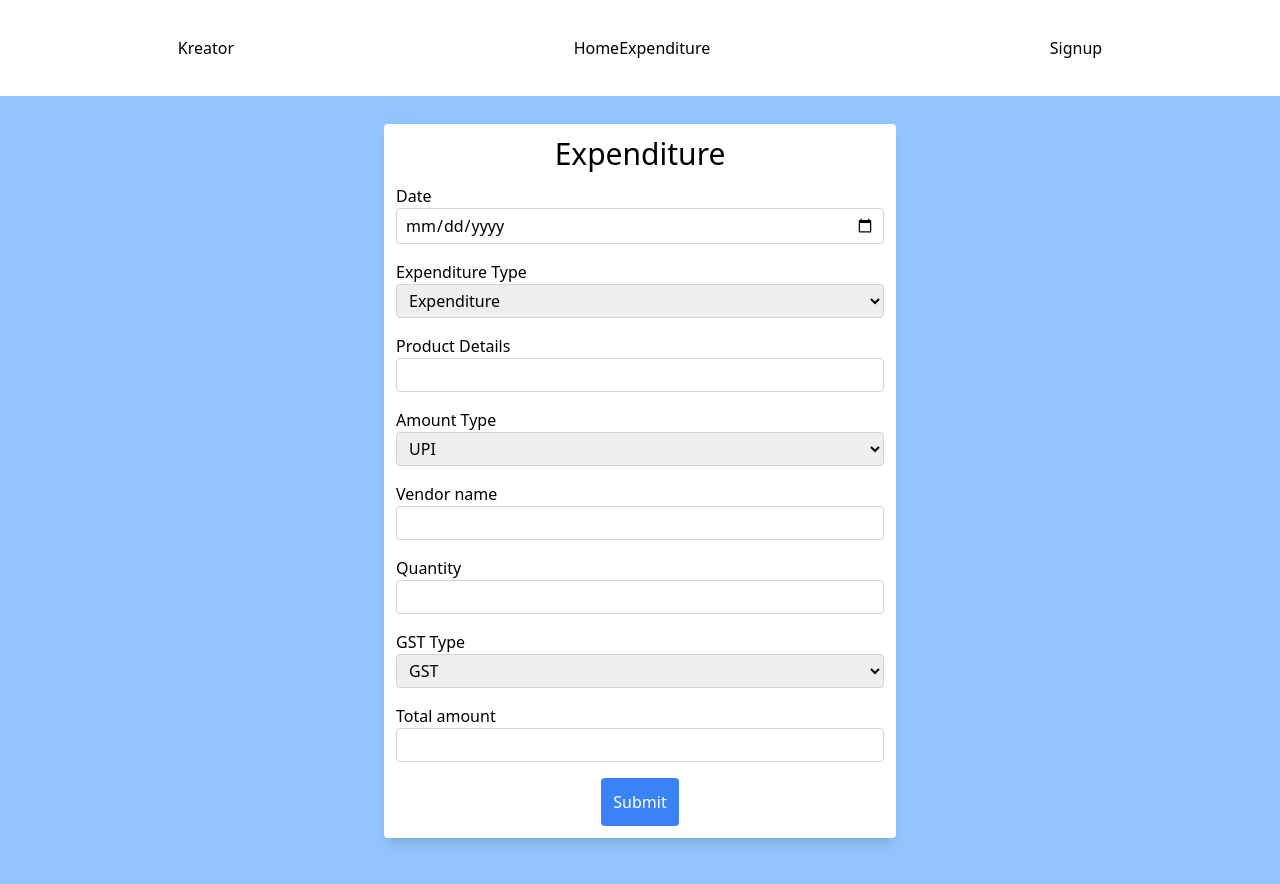
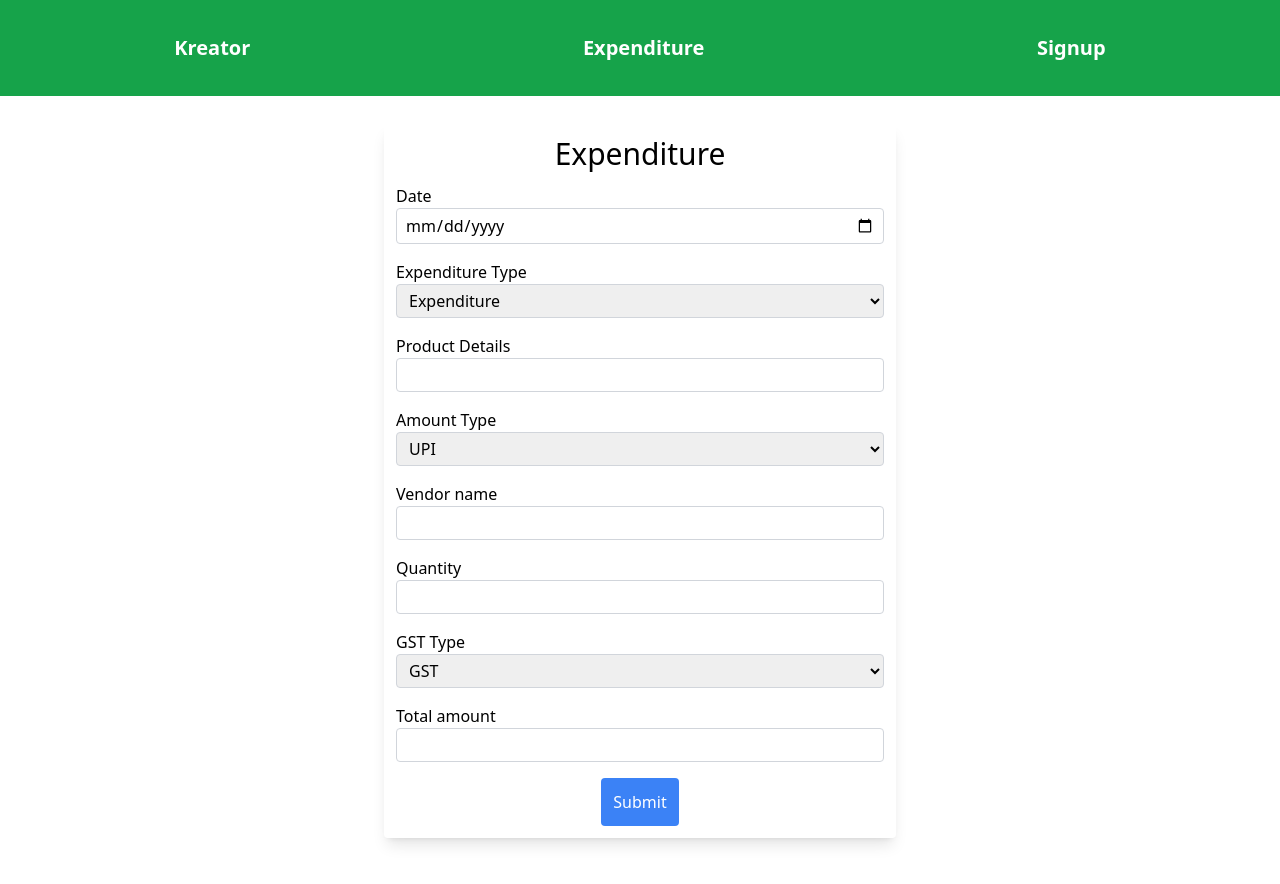
Before and after one commit to v11run/expenses_kreator, a React (Create React App) app: page /expenditure in a window 1280 px wide. Shown: the top 884 px of the page. Built offline with nearby package versions, Linux system fonts and the light colour scheme.

Commit message:
basic site done

```diff
--- a/src/components/Navbar.js
+++ b/src/components/Navbar.js
@@ -12,18 +12,16 @@ function Navbar() {
   };
 
   return (
-    <nav className=' h-auto md:h-24 p-2 bg-white-200  mx-auto flex justify-around md:items-center'>
+    <nav className=' h-auto md:h-24 p-2 bg-green-600 text-white font-bold text-xl mx-auto flex justify-around md:items-center'>
       <Link to='/'>
         <h1>Kreator</h1>
       </Link>
       <div
         className={
-          togglerNav ? 'flex flex-col p-4 gap-4 md:inline' : 'hidden md:inline'
+          togglerNav ? 'flex flex-col  gap-4 md:inline' : 'hidden md:inline'
         }
       >
-        <NavLink className='nav-link' onClick={clickHandler} to='/'>
-          Home
-        </NavLink>
+
         <NavLink className='nav-link' onClick={clickHandler} to='/expenditure'>
           Expenditure
         </NavLink>
--- a/src/pages/Expenditure.js
+++ b/src/pages/Expenditure.js
@@ -41,8 +41,8 @@ export default function Expenditure(){
       })
 
     return(
-        <div className="bg-blue-300 min-w-screen min-h-screen overflow-x-hidden">
-      <form onSubmit={formik.handleSubmit} className="max-w-lg mx-auto bg-white rounded shadow-lg mt-7 p-3">
+        <div className="bg-white-300 min-w-screen min-h-screen overflow-x-hidden">
+      <form onSubmit={formik.handleSubmit} className="max-w-lg mx-auto  rounded shadow-lg mt-7 p-3">
       <h1 className='text-3xl mb-3 text-center'>Expenditure</h1>
         <div className='mb-4'>
           <label htmlFor="date">Date</label>
--- a/tailwind.config.js
+++ b/tailwind.config.js
@@ -4,8 +4,8 @@ module.exports = {
     extend: {},
   },
     colors:{
-      'green': '#006400',
-      'white': '#d3d3d3',
+      'green': '#05bc6c',
+      'white': '#d9d9d9'
     },
   plugins: [],
 }
```
